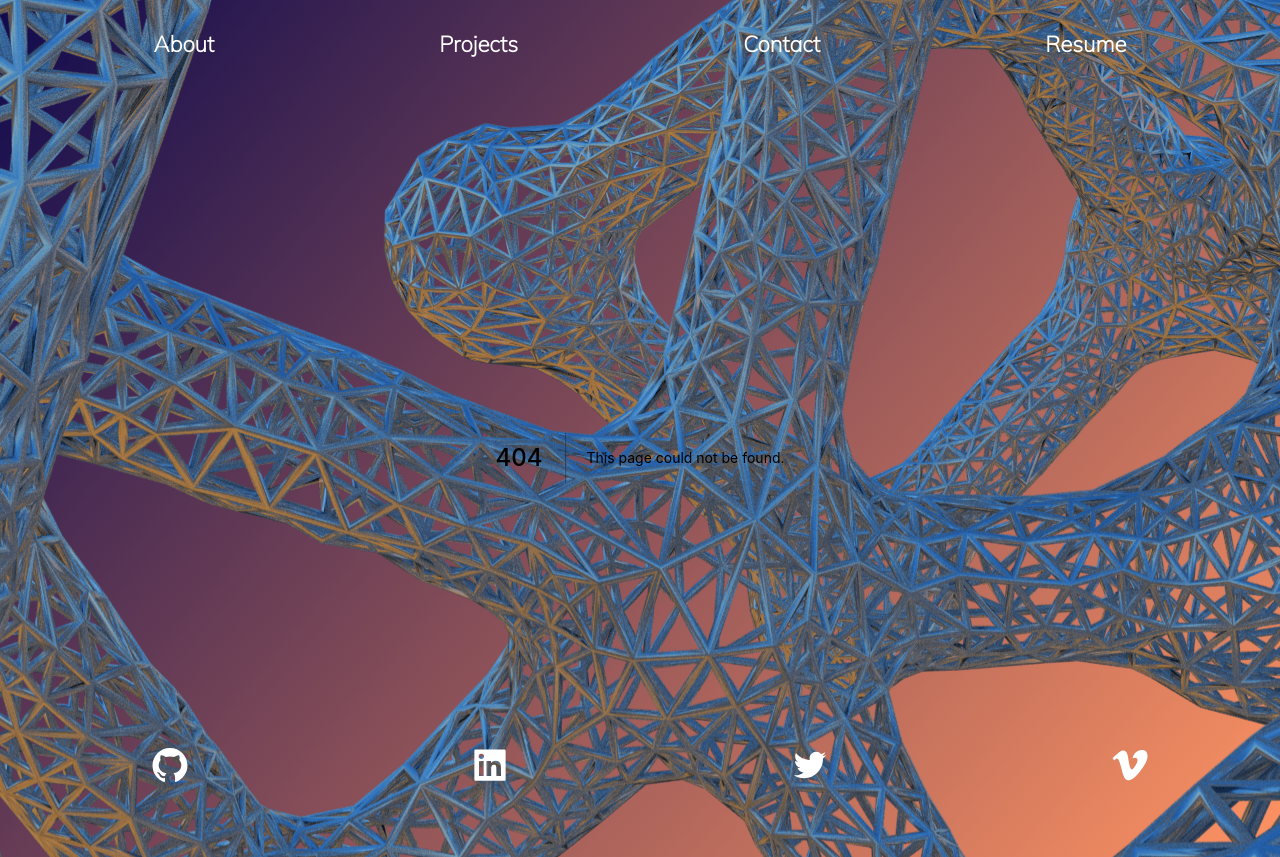
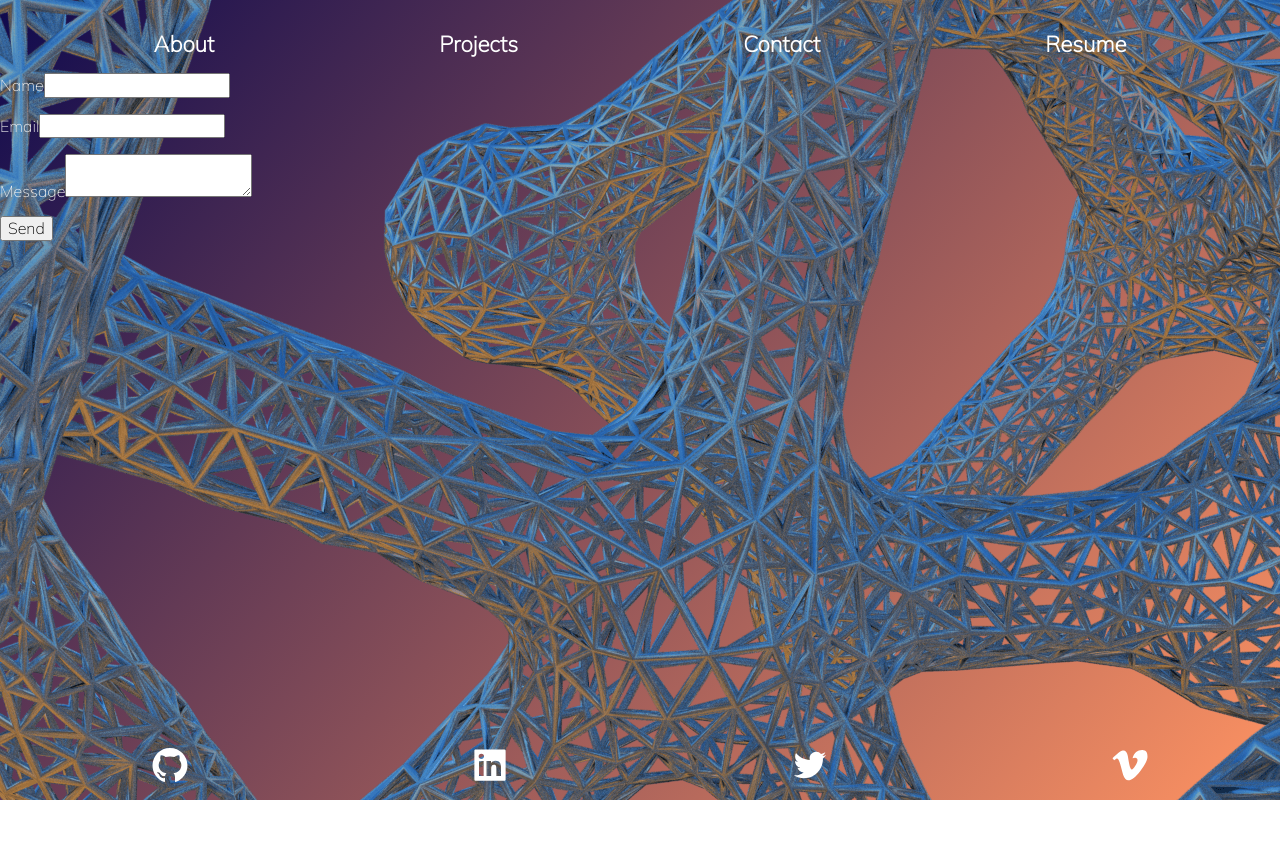
Before and after one commit to richardsando/next-portfolio, a Next.js app: page /contact1 in a window 1280 px wide. Before the commit this address had no page. After the commit the page ends 800 px from the top, so only its background shows below. Built offline with nearby package versions, Linux system fonts and the light colour scheme.

Commit message:
contact-form

```diff
--- a/components/NavBar.js
+++ b/components/NavBar.js
@@ -28,7 +28,7 @@ const Navbar = () => {
         <Link href="/projects">
           <UnstyledLink>Projects</UnstyledLink>
         </Link>
-        <Link href="/contact">
+        <Link href="/contact1">
           <UnstyledLink>Contact</UnstyledLink>
         </Link>
         <Link href="/resume">
--- a/package.json
+++ b/package.json
@@ -12,6 +12,7 @@
     "axios": "^0.21.1",
     "emailjs-com": "^2.6.4",
     "next": "10.0.7",
+    "nodemailer": "^6.5.0",
     "react": "17.0.1",
     "react-dom": "17.0.1",
     "react-icons": "^4.2.0",
--- a/pages/contact.js
+++ b/pages/contact.js
@@ -1,5 +1,7 @@
 import Page from "../components/styled/Page";
 import styled from "styled-components";
+// import TextareaAutosize from 'react-autosize-textarea'
+import {useState} from 'react'
 
 const FormDesc = styled.p``;
 
@@ -8,6 +10,8 @@ const ContactPage = styled(Page)`
 `
 
 const Contact = () => {
+  // const [formButtonDisable, setFormButton] =
+
   return (
     <ContactPage>
       <FormDesc>
@@ -17,7 +21,7 @@ const Contact = () => {
       </FormDesc>
       <div className="container">
         <form action="action_page.php">
-          <label for="fname">Name</label>
+          <label htmlFor="fname">Name</label>
           <input
             type="text"
             id="name"
--- /dev/null
+++ b/pages/contact1.js
@@ -0,0 +1,25 @@
+const Contact1 = () => {
+	return (
+		<div>
+			<form name="contact" method="POST" data-netlify="true">
+				<p>
+					<label for="name">Name</label>
+					<input type="text" id="name" name="name" />
+				</p>
+				<p>
+					<label for="email">Email</label>
+					<input type="text" id="email" name="email" />
+				</p>
+				<p>
+					<label for="message">Message</label>
+					<textarea id="message" name="message"></textarea>
+				</p>
+				<p>
+					<button type="submit">Send</button>
+				</p>
+			</form>
+		</div>
+	);
+};
+
+export default Contact1;
```
Also changed, not shown: pages/index.js (+13 -22 lines), 1 other file (tests, documents, lock files or other folders).
